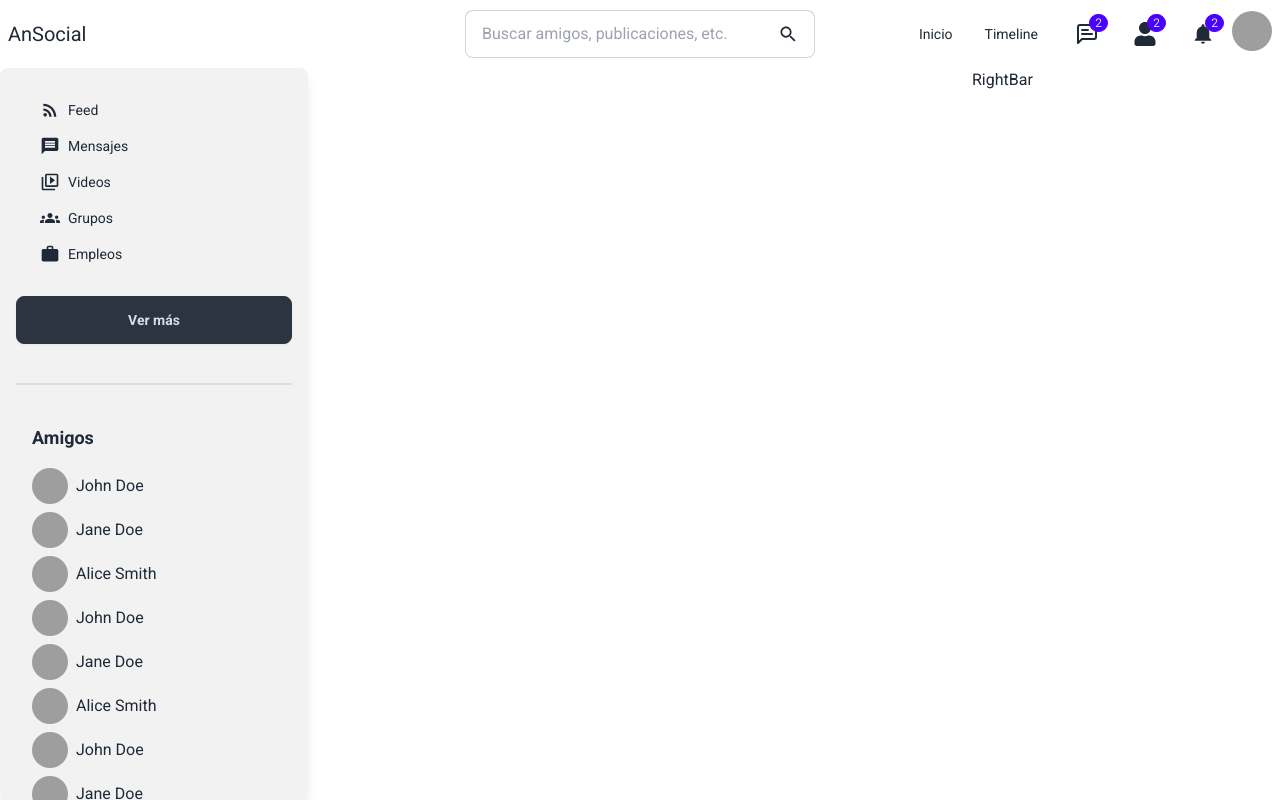
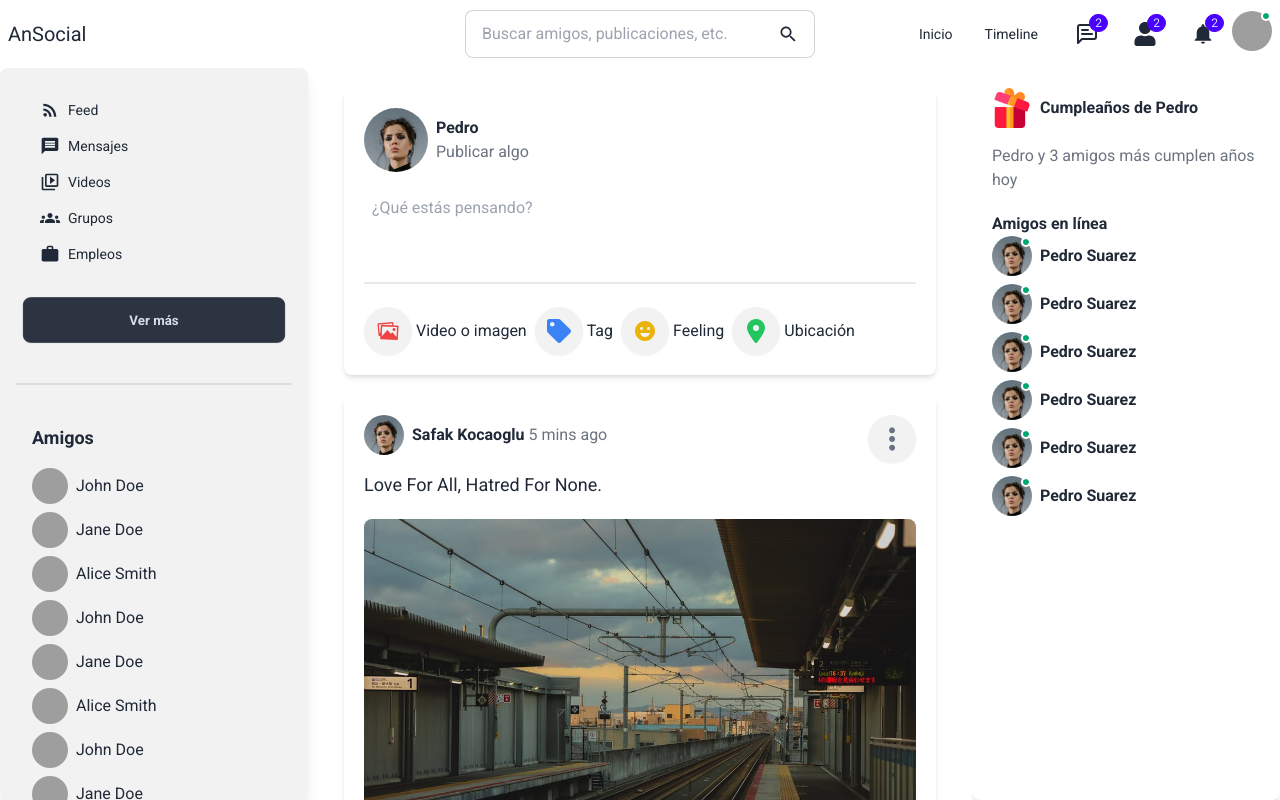
Before and after one commit to ErikJhonatan/mern-social-app, a React (Vite) app in the folder client/: page / in a window 1280 px wide. Shown: the top 800 px of the page. Built offline with nearby package versions, Linux system fonts and the light colour scheme; grey boxes are pictures that could not be loaded.

Commit message:
feat: add responsive layout and mock feed

```diff
--- a/client/src/components/Feed.jsx
+++ b/client/src/components/Feed.jsx
@@ -1,11 +1,20 @@
-import React from 'react'
-import PropTypes from 'prop-types'
+import React from 'react';
+import PropTypes from 'prop-types';
+import Share from './Share';
+import Post from './Post.jsx';
+import {Posts} from '../utils/dummyData.js'
 
 function Feed(props) {
-
   return (
     <div className={`${props.className}`} >
-
+      <div className='p-5'>
+        <Share />
+        {
+          Posts.map((post) => (
+            <Post key={post.id} dataPost={post} />
+          ))
+        }
+      </div>
     </div>
   )
 }
--- /dev/null
+++ b/client/src/components/Post.jsx
@@ -0,0 +1,92 @@
+import React from 'react'
+import PropTypes from 'prop-types';
+import {Users} from '../utils/dummyData.js'
+import { SlOptionsVertical } from "react-icons/sl";
+// icon like and heart
+import {FaRegHeart } from "react-icons/fa";
+
+function Post(props) {
+  const {
+    id,
+    desc,
+    photo,
+    date,
+    userId,
+    like,
+    comment,
+  } = props.dataPost;
+
+  const {
+    username,
+    profilePicture
+  } = Users.find((user) => user.id === userId);
+
+  return (
+    <div>
+       {/* Post wrapper*/}
+      <div className="p-5 rounded-lg shadow-md mb-5">
+        {/* Post top */}
+        <div className="flex justify-between">
+          {/* Post top left */}
+          <div className="flex items-center gap-2 mb-4">
+            <div className="avatar">
+              <div className="w-10 rounded-full">
+                <img src={profilePicture} alt=""/>
+              </div>
+            </div>
+            <div className="flex gap-1">
+              <h2 className="font-semibold">{
+                username
+              }</h2>
+              <span className="text-gray-500">{date}</span>
+            </div>
+          </div>
+
+          {/* Post top right */}
+          <div>
+            <button className="btn btn-circle">
+              <SlOptionsVertical className="text-2xl text-gray-500" />
+            </button>
+          </div>
+        </div>
+
+        {/* Post center */}
+        <div className="mb-5">
+          <p className="text-lg mb-5">{desc}</p>
+          <img src={photo} alt="post" className="w-full rounded-lg" />
+        </div>
+
+        {/* Post bottom */}
+        <div className="flex justify-between mt-5">
+          {/* Post bottom left */}
+          <div className="flex items-center gap-2">
+            <button className="btn btn-circle">
+              <FaRegHeart className="text-2xl text-red-500" />
+            </button>
+            <span>{like}</span>
+          </div>
+
+          {/* Post bottom right */}
+          <div className="flex items-center gap-2">
+            <span>{comment} Comentarios</span>
+          </div>
+        </div>
+      </div>
+    </div>
+  )
+}
+
+
+Post.propTypes = {
+  dataPost: PropTypes.shape({
+    id: PropTypes.number.isRequired,
+    desc: PropTypes.string.isRequired,
+    photo: PropTypes.string.isRequired,
+    date: PropTypes.string.isRequired,
+    userId: PropTypes.number.isRequired,
+    like: PropTypes.number.isRequired,
+    comment: PropTypes.number.isRequired,
+  }).isRequired,
+};
+
+export default Post;
--- a/client/src/components/RightBar.jsx
+++ b/client/src/components/RightBar.jsx
@@ -1,13 +1,61 @@
-import React from 'react'
+import {useState, useEffect} from 'react'
 import PropTypes from 'prop-types'
+import gift from '/gift.png'
+import person1 from '/person/1.jpeg'
+
 
 function RightBar(props) {
+
+    const [topBarOffsetWidth, setTopBarOffsetWidth] = useState(0);
+
+    useEffect(() => {
+      const topBar = document.querySelector(".topbar");
+      setTopBarOffsetWidth(topBar.offsetHeight);
+      const rightBarElement = document.querySelector(".right-bar-app");
+      rightBarElement.style.height = `calc(100vh - ${topBarOffsetWidth}px)`;
+    }, [topBarOffsetWidth]);
+
+
   return (
-    <div className={`${props.classname}`} >RightBar</div>
+    <div className={`right-bar-app ${props.className} overflow-y-auto sticky right-0`}
+      style={{
+        top: `${topBarOffsetWidth}px`
+      }}
+    >
+      {/* Rightbar wrapper*/}
+      <div className="p-5 shadow-md rounded-lg h-full">
+        {/* birthdayContainer */}
+        <div className=" mb-5">
+          <div className="flex items-center gap-2 mb-4">
+            <img src={gift} alt="gift" className="w-10"/>
+            <h2 className="font-semibold">Cumpleaños de Pedro</h2>
+          </div>
+          <p className="text-gray-500">Pedro y 3 amigos más cumplen años hoy</p>
+        </div>
+
+        {/* onlineContainerList*/}
+        <div className="mb-5">
+          <h2 className="font-semibold">Amigos en línea</h2>
+          {
+            Array.from({ length: 6 }).map((_, i) => (
+              <div key={i} className="flex items-center gap-2 mb-2">
+                <div className="avatar online">
+                  <div className="w-10 rounded-full">
+                    <img src={person1} alt="person"/>
+                  </div>
+                </div>
+                <h2 className="font-semibold">Pedro Suarez</h2>
+              </div>
+            ))
+          }
+        </div>
+
+      </div>
+    </div>
   )
 }
 RightBar.propTypes = {
-  classname: PropTypes.string,
+  className: PropTypes.string,
 }
 
 export default RightBar
--- a/client/src/components/Share.jsx
+++ b/client/src/components/Share.jsx
@@ -1,9 +1,79 @@
-import React from 'react'
+import person1 from "/person/1.jpeg";
+import { IoMdImages } from "react-icons/io";
+import { FaTag } from "react-icons/fa";
+import { MdEmojiEmotions } from "react-icons/md";
+import { FaLocationDot } from "react-icons/fa6";
 
 function Share() {
   return (
     <div>
+      <div className="p-5 rounded-lg shadow-md mb-5">
+        {/* Share top */}
+        <div>
+          {/* User */}
+          <div className="flex items-center gap-2 mb-4">
+            <div className="avatar">
+              <div className="w-16 rounded-full">
+                  <img src= {person1} />
+              </div>
+            </div>
+            <div>
+              <h2 className="font-semibold">Pedro</h2>
+              <span className="text-gray-500">Publicar algo</span>
+            </div>
+          </div>
+          <textarea
+          type="text"
+          placeholder="¿Qué estás pensando?"
+          className="w-full p-2 border-none rounded-lg focus:outline-none focus:ring-2 focus:ring-primary focus:ring-opacity-50 resize-none"
+          />
+        </div>
 
+        {/* Share bottom */}
+        <div className="divider"></div>
+        <div>
+          {/* Share options */}
+          <div>
+            <div className="flex gap-2">
+              <div className="flex items-center gap-1">
+                <button className="btn btn-circle">
+                  <IoMdImages className="text-2xl text-red-500" />
+                </button>
+                <span className="hidden lg:inline">
+                  Video o imagen
+                </span>
+              </div>
+              <div className="flex items-center gap-1">
+                <button className="btn btn-circle">
+                  <FaTag className="text-2xl text-blue-500" />
+                </button>
+                <span className="hidden lg:inline">
+                  Tag
+                </span>
+              </div>
+
+              <div className="flex items-center gap-1">
+                <button className="btn btn-circle">
+                  <MdEmojiEmotions className="text-2xl text-yellow-500" />
+                </button>
+                <span className="hidden lg:inline">
+                  Feeling
+                </span>
+              </div>
+
+              <div className="flex items-center gap-1">
+                <button className="btn btn-circle">
+                  <FaLocationDot className="text-2xl text-green-500" />
+                </button>
+                <span className="hidden lg:inline">
+                  Ubicación
+                </span>
+              </div>
+            </div>
+          </div>
+        </div>
+
+      </div>
     </div>
   )
 }
--- a/client/src/components/Sidebar.jsx
+++ b/client/src/components/Sidebar.jsx
@@ -21,7 +21,11 @@ function Sidebar(props) {
   }, [topBarOffsetWidth]);
 
   return (
-    <div className={`sidebar-app bg-base-200 p-4 rounded-lg shadow-lg overflow-y-scroll ${props.className} scrollbar scrollbar-thumb-neutral scrollbar-track-neutral-content`}>
+    <div className={`sidebar-app bg-base-200 p-4 rounded-lg shadow-lg overflow-y-auto ${props.className} scrollbar scrollbar-thumb-neutral scrollbar-track-neutral-content sticky left-0`}
+      style={{
+        top: `${topBarOffsetWidth}px`
+      }}
+    >
       <ul className="menu bg-base-200 rounded-box w-full">
         <li>
           <a>
--- a/client/src/components/Topbar.jsx
+++ b/client/src/components/Topbar.jsx
@@ -9,7 +9,7 @@ function topbar() {
   };
 
   return (
-    <div className="topbar navbar bg-base-100">
+    <div className="topbar navbar bg-base-100 sticky top-0 z-10">
       <div className="navbar-start">
         <div className="dropdown">
           <div tabIndex={0} role="button" className="btn btn-ghost lg:hidden">
@@ -129,7 +129,7 @@ function topbar() {
           </ul>
         </div>
         <div className="dropdown dropdown-end">
-          <div tabIndex={0} role="button" className="avatar">
+          <div tabIndex={0} role="button" className="avatar online">
             <div className="w-10 rounded-full">
               <img src="https://img.daisyui.com/images/stock/photo-1534528741775-53994a69daeb.webp" />
             </div>
--- a/client/src/pages/Home.jsx
+++ b/client/src/pages/Home.jsx
@@ -8,9 +8,9 @@ function Home() {
     <>
       <Topbar />
       <div className="grid grid-cols-1 md:grid-cols-4 gap-4">
-        <Sidebar className="col-span-1" />
-        <Feed className="col-span-2"/>
-        <Rightbar className="col-span-1" />
+        <Sidebar className="col-span-1 hidden md:block" />
+        <Feed className="col-span-2" />
+        <Rightbar className="col-span-1 hidden md:block" />
       </div>
     </>
   )
--- /dev/null
+++ b/client/src/utils/dummyData.js
@@ -0,0 +1,139 @@
+export const Users = [
+  {
+    id:1,
+    profilePicture: "/person/1.jpeg",
+    username: "Safak Kocaoglu",
+  },
+  {
+    id:2,
+    profilePicture: "/person/2.jpeg",
+    username: "Janell Shrum",
+  },
+  {
+    id:3,
+    profilePicture: "/person/3.jpeg",
+    username: "Alex Durden",
+  },
+  {
+    id:4,
+    profilePicture: "/person/4.jpeg",
+    username: "Dora Hawks",
+  },
+  {
+    id:5,
+    profilePicture: "/person/5.jpeg",
+    username: "Thomas Holden",
+  },
+  {
+    id:6,
+    profilePicture: "/person/6.jpeg",
+    username: "Shirley Beauchamp",
+  },
+  {
+    id:7,
+    profilePicture: "/person/7.jpeg",
+    username: "Travis Bennett",
+  },
+  {
+    id:8,
+    profilePicture: "/person/8.jpeg",
+    username: "Kristen Thomas",
+  },
+  {
+    id:9,
+    profilePicture: "/person/9.jpeg",
+    username: "Gary Duty",
+  },
+  {
+    id:10,
+    profilePicture: "/person/10.jpeg",
+    username: "Safak Kocaoglu",
+  },
+];
+
+export const Posts = [
+  {
+    id: 1,
+    desc: "Love For All, Hatred For None.",
+    photo: "/post/1.jpeg",
+    date: "5 mins ago",
+    userId: 1,
+    like: 32,
+    comment: 9,
+  },
+  {
+    id: 2,
+    photo: "/post/2.jpeg",
+    date: "15 mins ago",
+    userId: 2,
+    like: 2,
+    comment: 1,
+  },
+  {
+    id: 3,
+    desc: "Every moment is a fresh beginning.",
+    photo: "/post/3.jpeg",
+    date: "1 hour ago",
+    userId: 3,
+    like: 61,
+    comment: 2,
+  },
+  {
+    id: 4,
+    photo: "/post/4.jpeg",
+    date: "4 hours ago",
+    userId: 4,
+    like: 7,
+    comment: 3,
+  },
+  {
+    id: 5,
+    photo: "/post/5.jpeg",
+    date: "5 hours ago",
+    userId: 5,
+    like: 23,
+    comment: 5,
+  },
+  {
+    id: 6,
+    photo: "/post/6.jpeg",
+    date: "1 day ago",
+    userId: 6,
+    like: 44,
+    comment: 6,
+  },
+  {
+    id: 7,
+    desc: "Never regret anything that made you smile.",
+    photo: "/post/7.jpeg",
+    date: "2 days ago",
+    userId: 7,
+    like: 52,
+    comment: 3,
+  },
+  {
+    id: 8,
+    photo: "/post/8.jpeg",
+    date: "3 days ago",
+    userId: 8,
+    like: 15,
+    comment: 1,
+  },
+  {
+    id: 9,
+    desc: "Change the world by being yourself.",
+    photo: "/post/9.jpeg",
+    date: "5 days ago",
+    userId: 9,
+    like: 11,
+    comment: 2,
+  },
+  {
+    id: 10,
+    photo: "/post/10.jpeg",
+    date: "1 week ago",
+    userId: 10,
+    like: 104,
+    comment: 12,
+  },
+];
```
